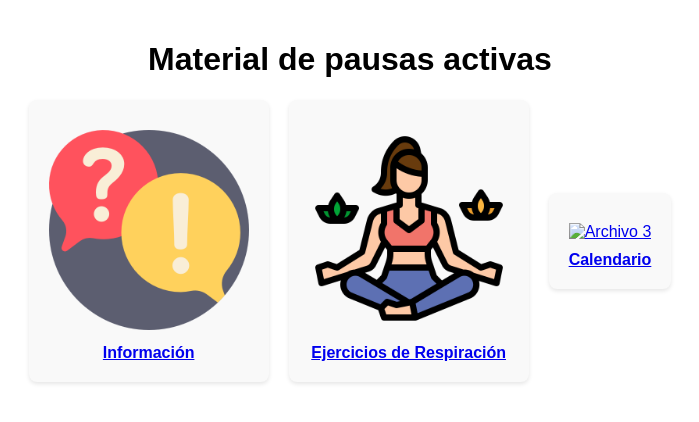
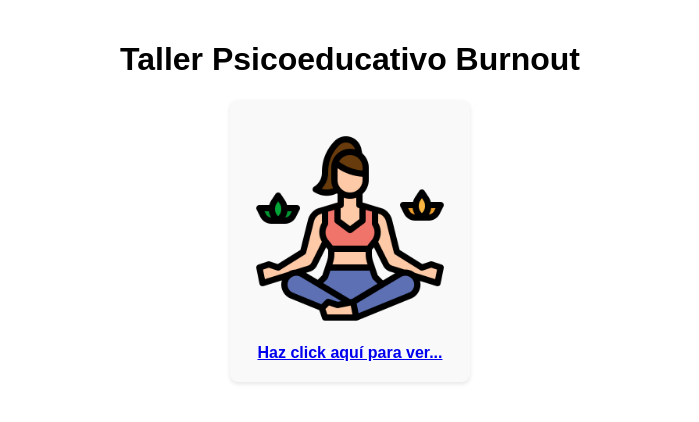
Before and after one commit to betzmel/betzmel.github.io, a plain HTML site: page index.html in a window 1280 px wide. Shown: the whole page, without its empty margins (290-989 px from the left). Drawn offline with Linux system fonts and the light colour scheme.

Commit message:
Update index.html

```diff
--- a/index.html
+++ b/index.html
@@ -4,7 +4,7 @@
 <head>
   <meta charset="UTF-8">
   <meta name="viewport" content="width=device-width, initial-scale=1.0">
-  <title>Galería de archivos</title>
+  <title>Taller psicoeducativo de burnout</title>
   <style>
     body {
       font-family: Arial, sans-serif;
@@ -58,27 +58,13 @@
 </head>
 
 <body>
-  <h1>Material de pausas activas</h1>
+  <h1>Taller Psicoeducativo Burnout</h1>
   <div class="gallery">
-    <div class="file">
-      <a class="file-download" href="Infografía Respiración.pdf" download>
-	  <img class="file-image" src="information_icon.png" alt="Archivo 1">
-	  <br>
-      <span class="file-name">Información</span>
-      </a>
-    </div>
     <div class="file">
       <a class="file-download" href="PPT Respiración.pdf" download>
 	  <img class="file-image" src="respiration_icon.png" alt="Archivo 2">
 	  <br>
-      <span class="file-name">Ejercicios de Respiración</span>
-      </a>
-    </div>
-    <div class="file">
-      <a class="file-download" href="Planificación completa.pdf" download>
-	  <img class="file-image" src="calendar_icon.png" alt="Archivo 3">
-	  <br>
-      <span class="file-name">Calendario</span>
+      <span class="file-name"> Haz click aquí para ver... </span>
       </a>
     </div>
   </div>
```
